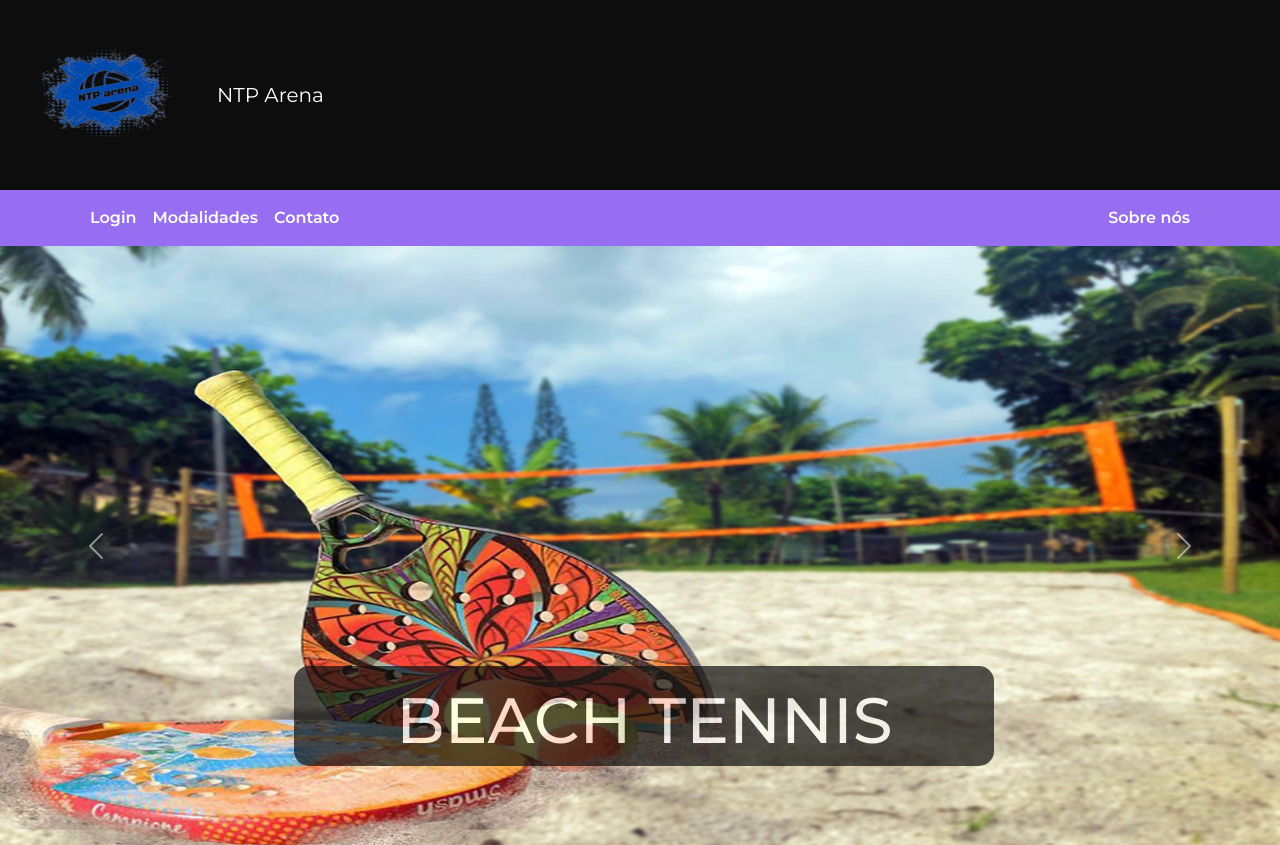
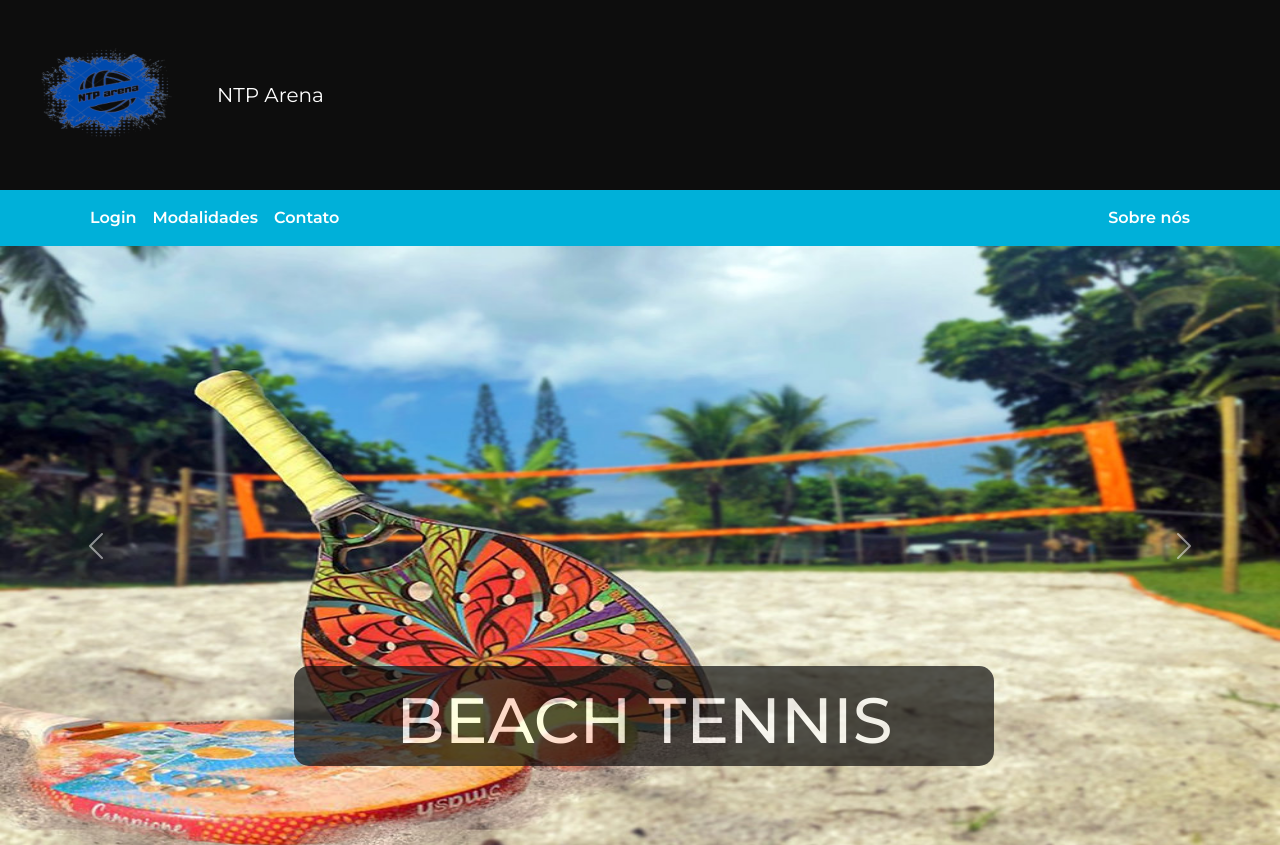
Before and after one commit to vinilima06/ntparena, a PHP site: page / in a window 1280 px wide. Shown: the top 845 px of the page. Run offline with PHP 8.4, Linux system fonts and the light colour scheme.

Commit message:
Update style.css

```diff
--- a/style.css
+++ b/style.css
@@ -17,7 +17,7 @@ body {
     background-color: #0d0d0d;
 }
 .secondary-bg-color {
-    background-color: #976df2;
+    background-color: #00b0d9;
 }
 .light-bg-color {
     background-color: #fcf5eb;
```
